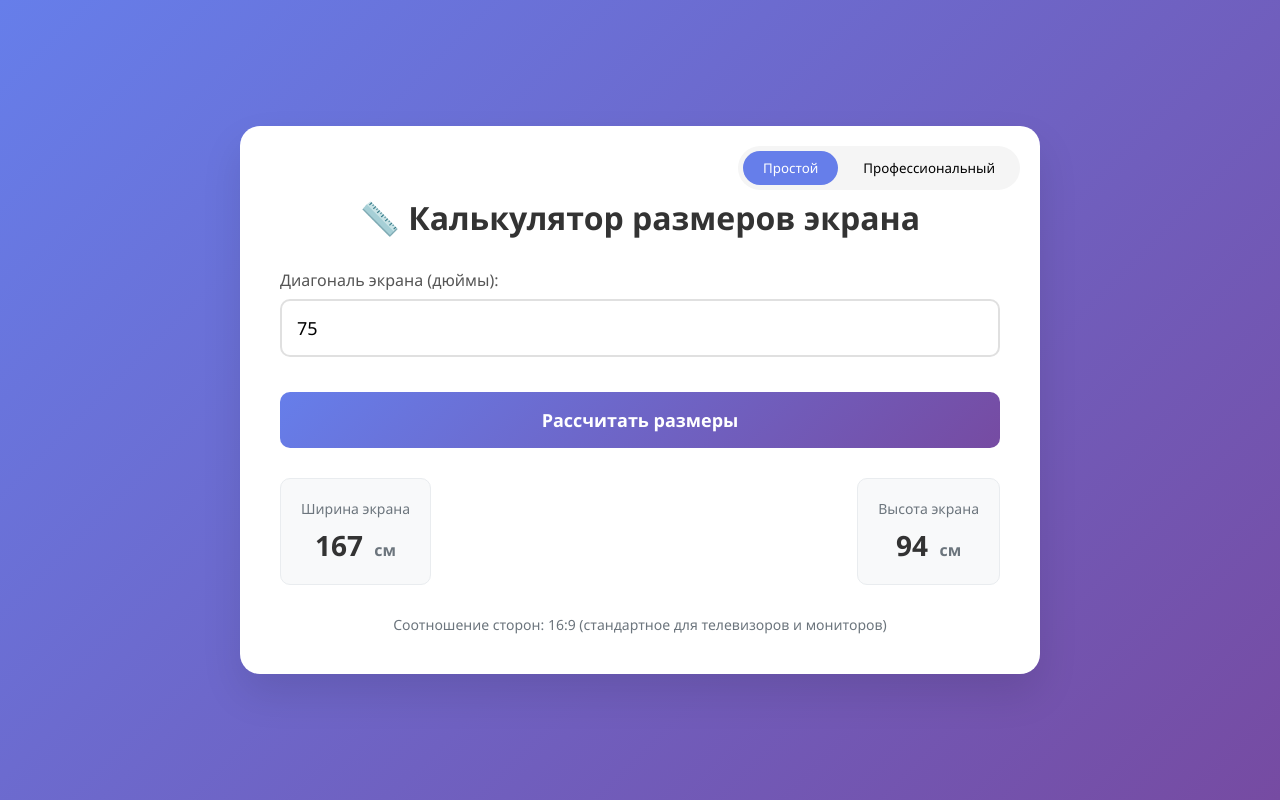
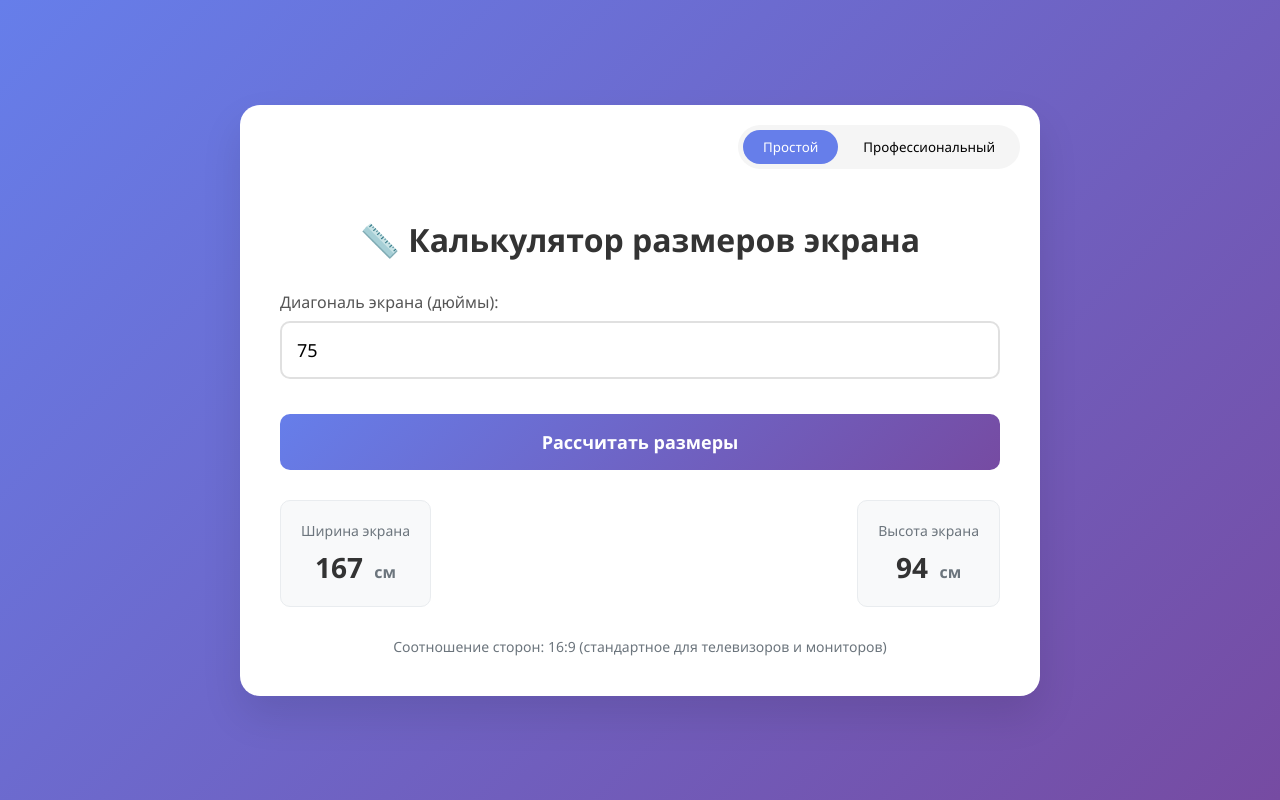
Before and after one commit to MarkGrakh/DiagCalc, a plain HTML site: page index.html in a window 1280 px wide. Drawn offline with Linux system fonts and the light colour scheme.

Commit message:
Update index.html

```diff
--- a/index.html
+++ b/index.html
@@ -326,7 +326,7 @@
             <button class="mode-btn active" id="simpleModeBtn">Простой</button>
             <button class="mode-btn" id="proModeBtn">Профессиональный</button>
         </div>
-        <h1></h1>
+        <h1><br></h1>
         <h1>📏 Калькулятор размеров экрана</h1>
 
         <!-- ПРОСТОЙ РЕЖИМ -->
```
